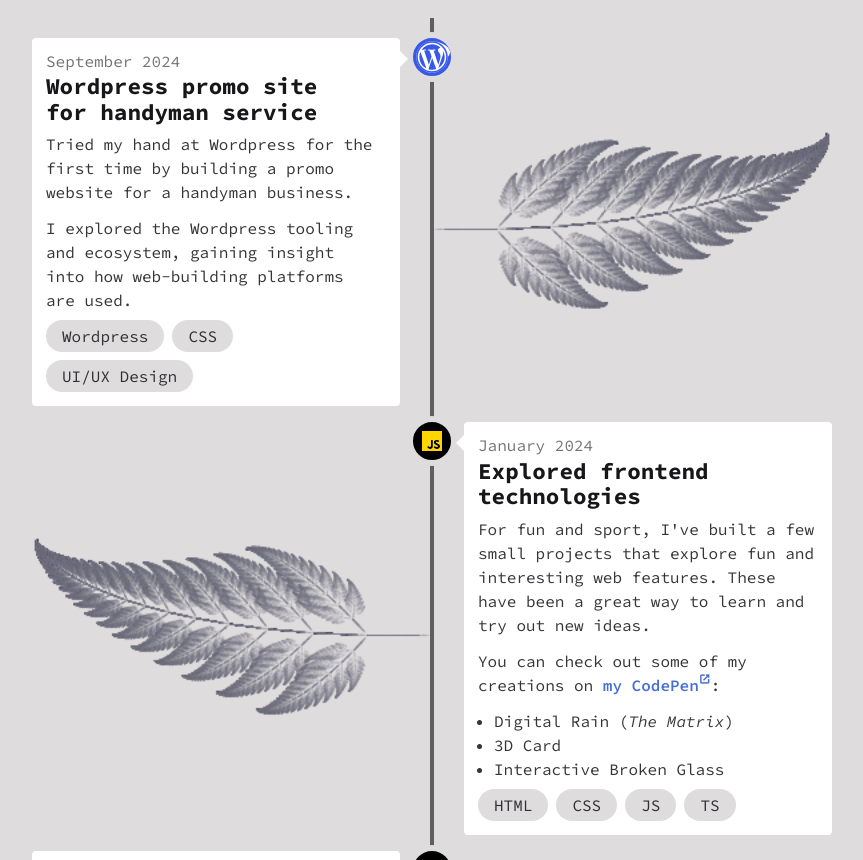
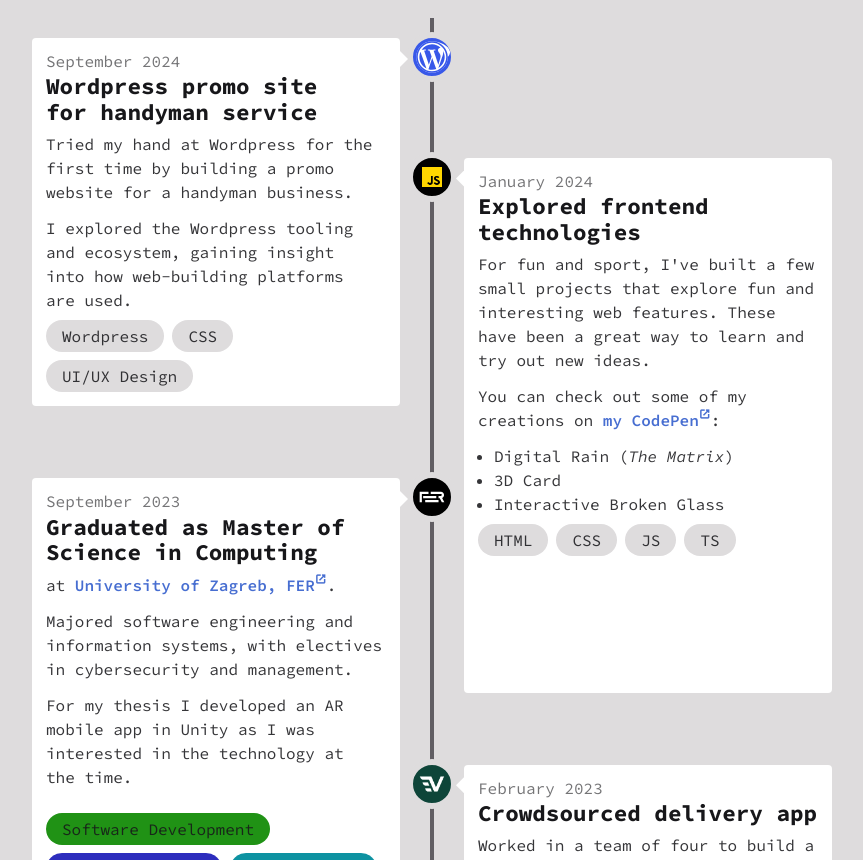
Before and after one commit to vmagjer/my-portfolio, a React (Vite) app: page / in a window 1280 px wide. Shown: the part 1940-2800 px from the top of the page, without its empty margins (208-1071 px from the left). Built offline with nearby package versions, Linux system fonts and the light colour scheme.

Commit message:
make timeline less ugly

```diff
--- a/src/components/Timeline.tsx
+++ b/src/components/Timeline.tsx
@@ -20,6 +20,10 @@ type TimelineProps = {
 function drawFerns(element: HTMLElement) {
   console.log('Drawing ferns')
   const canvases = element.querySelectorAll('canvas')
+  if (canvases.length < 1) {
+    console.log('no canvases to draw on')
+    return
+  }
 
   const barnsleyFern = [
     [0, 0, 0, 0.16, 0, 0, 0.01], // stem
@@ -88,52 +92,28 @@ export default function Timeline({ items }: TimelineProps) {
 const drawItems = (items: TimelineItemInfo[]) => {
   const result = []
   let itemIndex = 0
-  let index = 0
-  while (index < items.length * 2) {
-    const item1 = items[itemIndex++]
+  let isArrowOnTheRight = true
+  while (itemIndex < items.length) {
+    const item = items[itemIndex++]
     result.push(
       <TimelineItem
-        key={item1.title}
-        title={item1.title}
-        image={item1.image}
-        color={item1.color}
-        date={item1.date}
-        skills={item1.skills}
-        reverse={true}
+        key={item.title}
+        title={item.title}
+        image={item.image}
+        color={item.color}
+        date={item.date}
+        skills={item.skills}
+        reverse={isArrowOnTheRight}
+        style={{ gridRow: 'span 2' }}
       >
-        {item1.content}
+        {item.content}
       </TimelineItem>
     )
-    index++
-    // index++
-    // index++
-    result.push(
-      <CanvasContainer key={'timeline-deco-' + index++}>
-        <canvas />
-      </CanvasContainer>
-    )
-    if (itemIndex < items.length) {
-      result.push(
-        <CanvasContainer key={'timeline-deco-' + index++} $reverse>
-          <canvas />
-        </CanvasContainer>
-      )
-      const item2 = items[itemIndex++]
-      result.push(
-        <TimelineItem
-          key={item2.title}
-          title={item2.title}
-          image={item2.image}
-          color={item2.color}
-          date={item2.date}
-          skills={item2.skills}
-          reverse={false}
-        >
-          {item2.content}
-        </TimelineItem>
-      )
+    isArrowOnTheRight = !isArrowOnTheRight
+
+    if (itemIndex === 1) {
+      result.push(<Blank></Blank>)
     }
-    index++
   }
   return result
 }
@@ -156,20 +136,28 @@ const List = styled.div<{ isLeft?: boolean }>`
   }
 `
 
-const CanvasContainer = styled.div<{ $reverse?: boolean }>`
-  width: 100%;
-  height: 100%;
-  display: none;
-  align-items: center;
-
-  canvas {
-    width: 100%;
-    height: 200px;
-
-    ${({ $reverse }) => ($reverse ? 'transform: scaleX(-1);' : '')}
-  }
-
-  @media (min-width: 1100px) {
-    display: flex;
+const Blank = styled.div`
+  grid-row: span 1;
+  height: 120px;
+  @media (max-width: 1100px) {
+    display: none;
   }
 `
+
+// const CanvasContainer = styled.div<{ $reverse?: boolean }>`
+//   width: 100%;
+//   height: 100%;
+//   display: none;
+//   align-items: center;
+
+//   canvas {
+//     width: 100%;
+//     height: 200px;
+
+//     ${({ $reverse }) => ($reverse ? 'transform: scaleX(-1);' : '')}
+//   }
+
+//   @media (min-width: 1100px) {
+//     display: flex;
+//   }
+// `
--- a/src/components/TimelineItem.tsx
+++ b/src/components/TimelineItem.tsx
@@ -11,6 +11,9 @@ type TimelineItemProps = {
   noPadding?: boolean
   className?: string
   reverse?: boolean
+
+  // eslint-disable-next-line @typescript-eslint/no-explicit-any
+  [key: string]: any
 }
 
 const TimelineItem = ({
@@ -23,9 +26,10 @@ const TimelineItem = ({
   noPadding,
   className,
   reverse,
+  ...rest
 }: TimelineItemProps) => {
   return (
-    <Root className={className} noPadding={noPadding} $reverse={reverse}>
+    <Root {...rest} className={className} noPadding={noPadding} $reverse={reverse} >
       <Line $reverse={reverse}>
         <MarkerContainer>
           <Marker $reverse={reverse} $color={color}>
@@ -61,7 +65,7 @@ const Root = styled.div<{
 
   @media (min-width: 1100px) {
     ${({ $reverse }) => ($reverse ? 'padding: 0 32px 16px 0;' : '')}
-    padding-bottom: 16px;
+    padding-bottom: 72px;
   }
 `
 
@@ -90,7 +94,7 @@ const MarkerContainer = styled.div`
 `
 
 const Marker = styled.div<{ $color: string; $reverse?: boolean }>`
-  position: sticky;
+  /* position: sticky; */
   top: 56px;
   transform: translateY(-6px);
 
--- a/src/features/homeSections/HeroSection.tsx
+++ b/src/features/homeSections/HeroSection.tsx
@@ -14,7 +14,7 @@ type HeroSectionProps = {
 }
 
 export default function HeroSection({ ...rest }: HeroSectionProps) {
-  const [showScrollIndicator, setShowScrollIndicator] = useState(false)
+  const [showScrollIndicator, setShowScrollIndicator] = useState<boolean>(false)
 
   useEffect(() => {
     let hasScrolled = false
@@ -39,7 +39,7 @@ export default function HeroSection({ ...rest }: HeroSectionProps) {
   return (
     <Root {...rest}>
       <InteractiveCanvasEffect />
-      <SwipeUpIndicator show={showScrollIndicator} />
+      <SwipeUpIndicator $show={showScrollIndicator} />
       <Container>
         <Content>
           <AvatarImage src={profileImage} size="large" />
@@ -121,13 +121,13 @@ const SocialItem = styled.a`
   }
 `
 
-const SwipeUpIndicator = styled(SwipeUp)<{ show: boolean }>`
+const SwipeUpIndicator = styled(SwipeUp)<{ $show: boolean }>`
   width: 80px;
   height: 80px;
   fill: #221f23;
   stroke: #fff;
   stroke-width: 8;
-  opacity: ${({ show }) => (show ? 0.7 : 0)};
+  opacity: ${({ $show}) => ($show ? 0.7 : 0)};
   position: absolute;
   bottom: 1rem;
   left: 50%;
```
